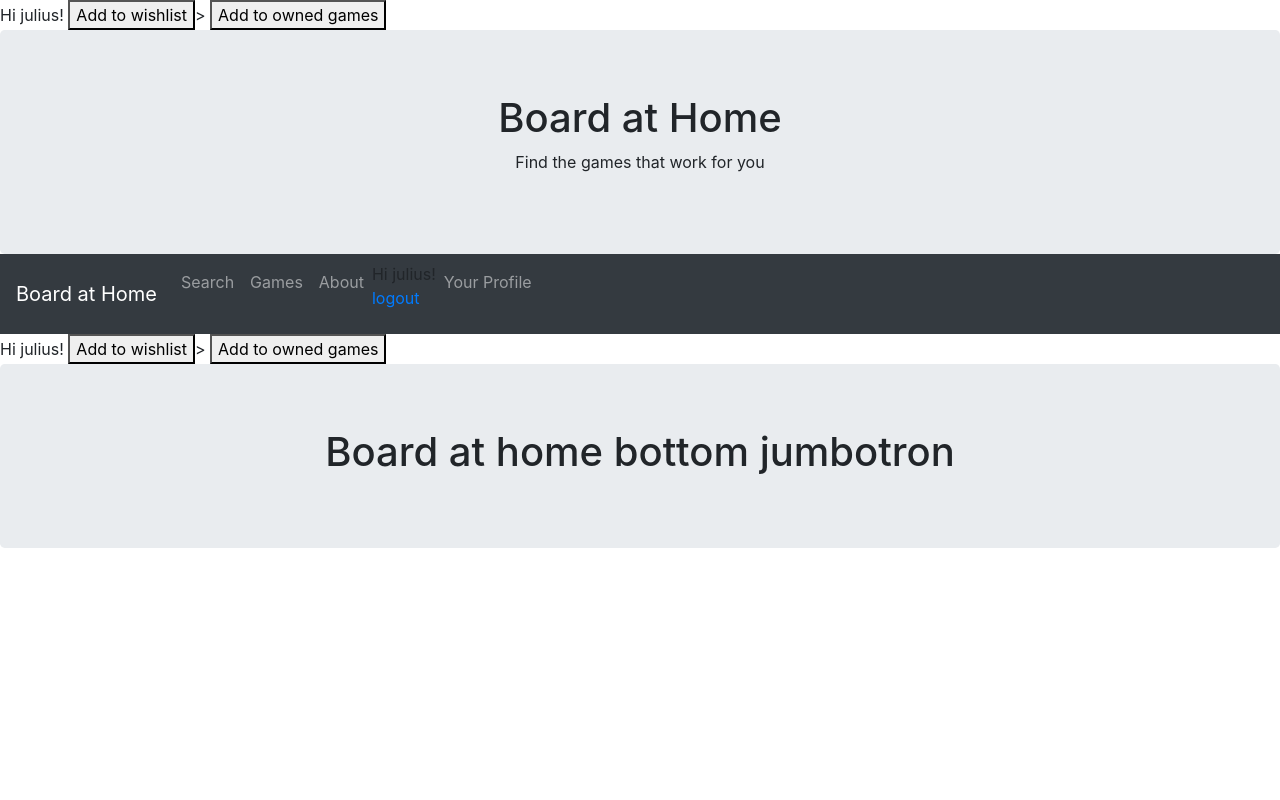
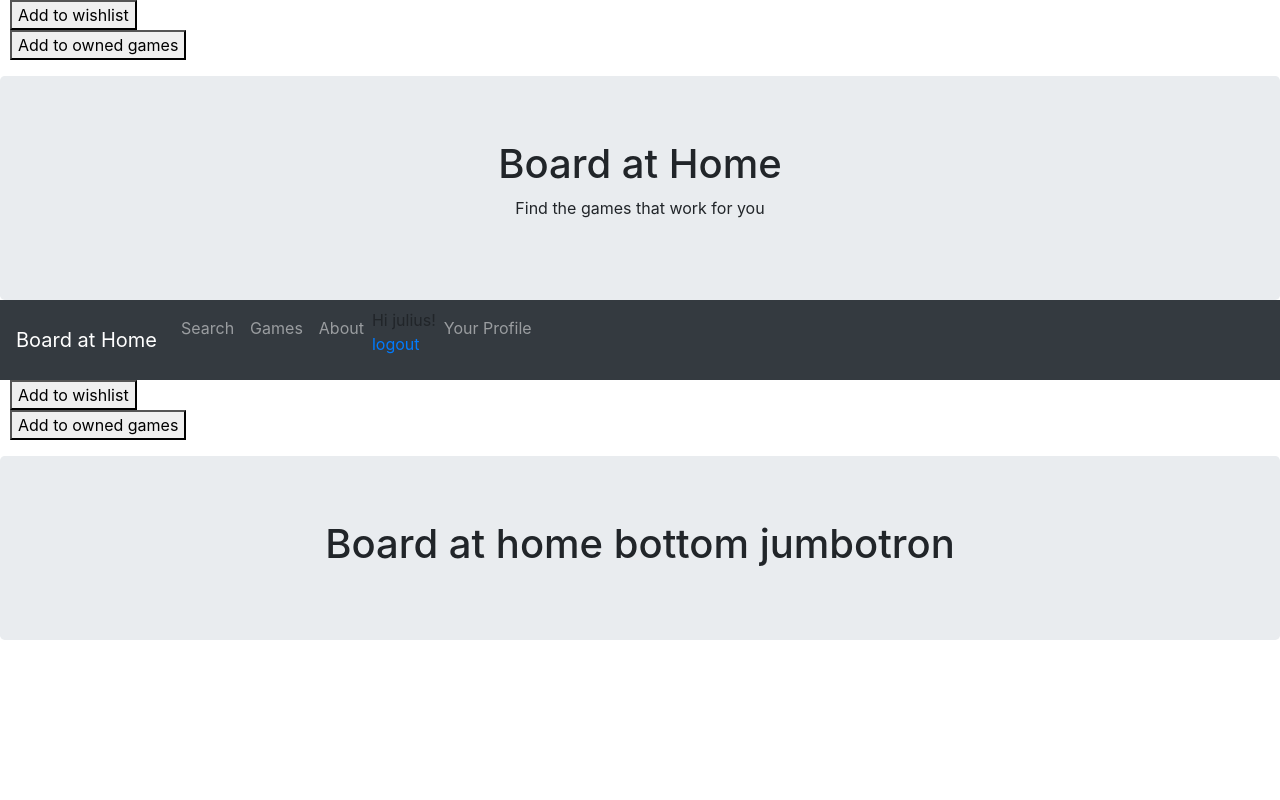
Before and after one commit to hm-haitham/Board-at-home, a Django app: template games/templates/Game/detail.html in a window 1280 px wide. Run offline with Django 3.2, Linux system fonts and the light colour scheme; the template is opened without the code that fills it, so the values that code supplies are empty; a user stored in the database is signed in; parts of the project's set-up code (start-up, migrations or seed data) failed here and were passed over; some libraries are stand-ins or nearby versions.

Commit message:
Update detail.html

```diff
--- a/games/templates/Game/detail.html
+++ b/games/templates/Game/detail.html
@@ -45,19 +45,12 @@
 
         {% block content %}
             {% if user.is_authenticated %}
-                Hi {{ user.username }}!
-
-                <button type="submit" name="add_wishlist">Add to wishlist</button>>
-                <button type="submit" name="add_ownedlist">Add to owned games</button>
+                <p style="margin-left:10px">
+                    <button onclick="window.location.href = 'add_wishlist/';">Add to wishlist</button><br>
+                    <button onclick="window.location.href = 'add_owned/';">Add to owned games</button><br>
+                </p>
             {% else %}
-              <a style="margin-left:10px">Login to add this game to your wishlist or owned games list</a>
+              <a style="margin-left:10px">Login to add this game to your wishlist or owned games list</a><br>
             {% endif %}
         {% endblock %}
     {% endblock %}
-
-
-
-
-{#{% else %}#}
-{#    <h3>No games</h3>#}
-{#{% endif %}#}
```
